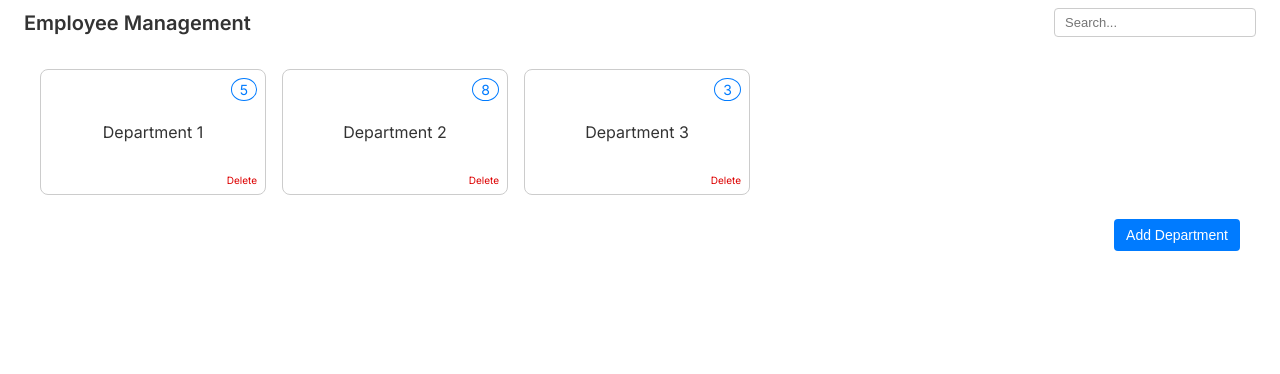
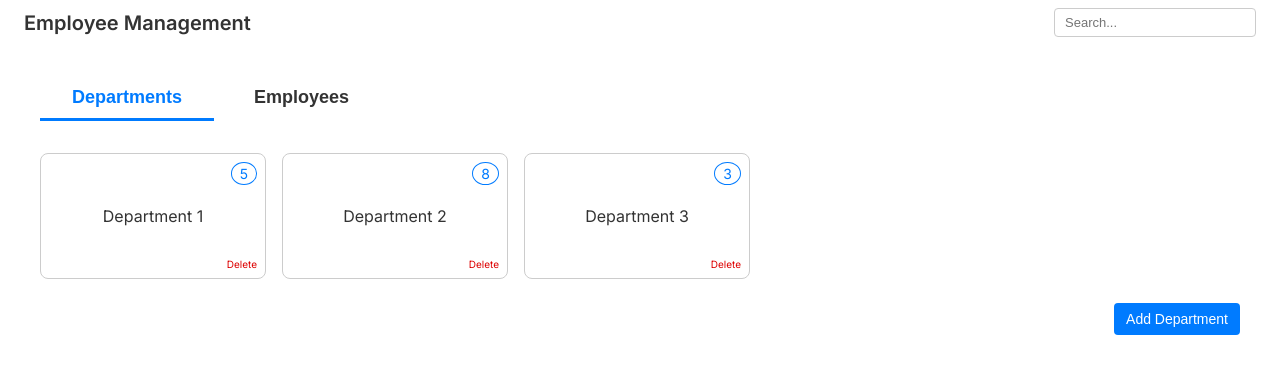
Before and after one commit to ehsansasanian/employee-management, an Angular app in the folder frontend/: page / in a window 1280 px wide. Shown: the top 374 px of the page. Built offline with nearby package versions, Linux system fonts and the light colour scheme.

Commit message:
feat(FE): add employees tab

```diff
--- a/frontend/src/app/dashboard/dashboard.component.html
+++ b/frontend/src/app/dashboard/dashboard.component.html
@@ -1,3 +1,9 @@
+<div class="tab-bar">
+  <button [class.active]="activeTab === 'departments'" (click)="activeTab = 'departments'">Departments</button>
+  <button [class.active]="activeTab === 'employees'" (click)="activeTab = 'employees'">Employees</button>
+</div>
+
+<div *ngIf="activeTab === 'departments'">
   <div class="departments">
     <div class="department-card" *ngFor="let department of departments$ | async">
       <span class="count">{{ department.employeeCount }}</span>
@@ -11,10 +17,18 @@
   <div class="modal-overlay" *ngIf="showAddModal">
     <div class="modal-dialog" (keydown)="handleAddModalKey($event)">
       <h3>Add Department</h3>
-      <input #addDeptInput type="text" [(ngModel)]="newDepartmentName" placeholder="Department name" (keydown.enter)="$event.preventDefault()" />
+      <input #addDeptInput type="text" [(ngModel)]="newDepartmentName" placeholder="Department name"
+             (keydown.enter)="$event.preventDefault()"/>
       <div style="margin-top: 16px;">
         <button (click)="addDepartment()" [disabled]="!newDepartmentName.trim()">Add</button>
         <button (click)="closeAddModal()" style="margin-left: 8px;">Cancel</button>
       </div>
     </div>
   </div>
+</div>
+
+<div *ngIf="activeTab === 'employees'">
+  <div style="margin-top: 48px; text-align: center; color: #888; font-size: 20px;">
+    Employee management coming soon... :)
+  </div>
+</div>
--- a/frontend/src/app/dashboard/dashboard.component.scss
+++ b/frontend/src/app/dashboard/dashboard.component.scss
@@ -95,3 +95,25 @@
   border: none;
   cursor: pointer;
 }
+
+.tab-bar {
+  display: flex;
+  gap: 8px;
+  margin-bottom: 32px;
+  margin-top: 8px;
+}
+.tab-bar button {
+  padding: 10px 32px;
+  font-size: 18px;
+  border: none;
+  border-bottom: 3px solid transparent;
+  background: none;
+  cursor: pointer;
+  color: #333;
+  font-weight: 600;
+  transition: border-color 0.2s, color 0.2s;
+}
+.tab-bar button.active {
+  border-bottom: 3px solid #007bff;
+  color: #007bff;
+}
--- a/frontend/src/app/dashboard/dashboard.component.ts
+++ b/frontend/src/app/dashboard/dashboard.component.ts
@@ -13,6 +13,7 @@ export class DashboardComponent {
   departments$: Observable<Department[]>;
   showAddModal = false;
   newDepartmentName: string = '';
+  activeTab: 'departments' | 'employees' = 'departments';
   @ViewChild('addDeptInput') addDeptInputRef?: ElementRef<HTMLInputElement>;
 
   constructor(private departmentService: DepartmentService) {
```
